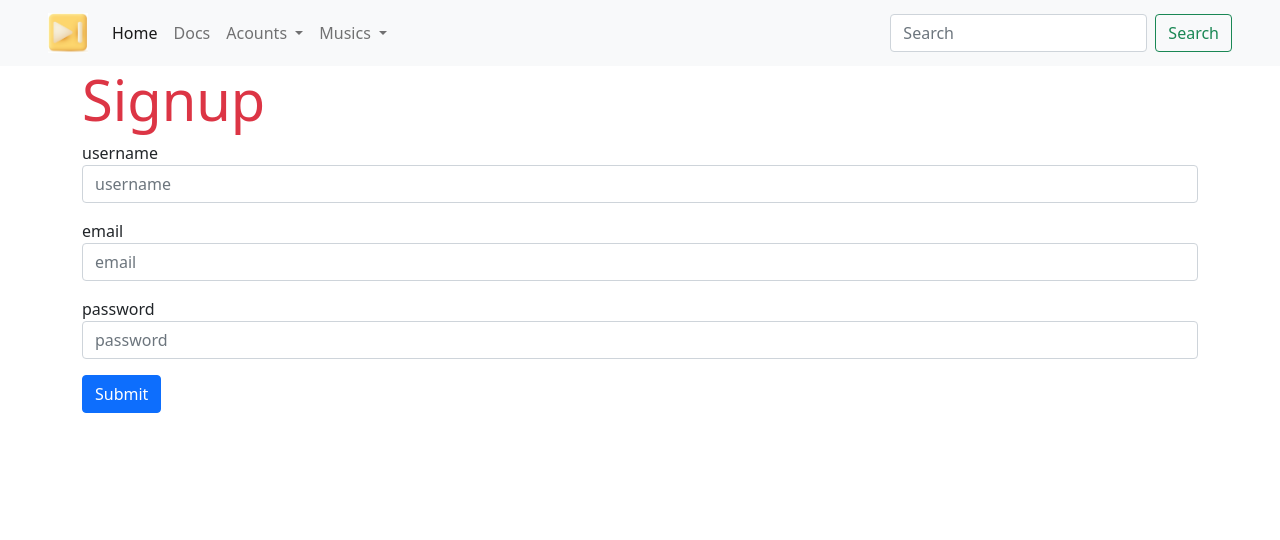
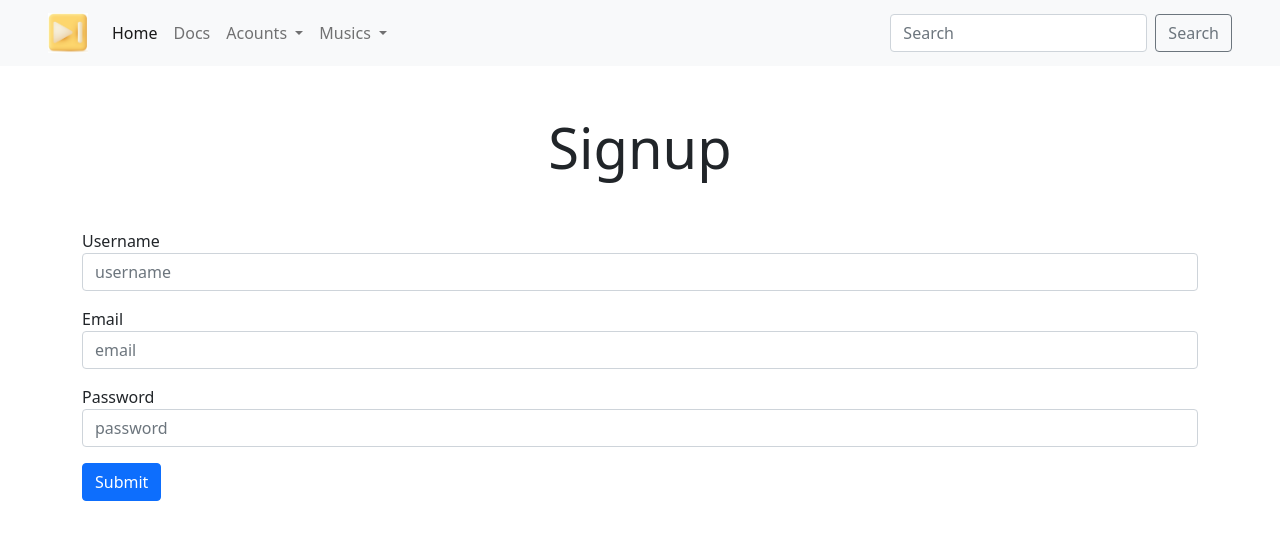
Before and after one commit to aureliasegarra/musicBoard, a FastAPI app: page /register/ in a window 1280 px wide. Shown: the top 540 px of the page. Run offline with FastAPI, Linux system fonts and the light colour scheme.

Commit message:
Update styles

```diff
--- a/templates/auth/login.html
+++ b/templates/auth/login.html
@@ -7,7 +7,7 @@
 {% block content %}
   <div class="container">
     <div class="row">
-      <h5 class="display-5">Login to Music Board</h5>
+      <h5 class="display-4 text-center text-dark my-5">Login</h5>
       <div class="text-danger font-weight-bold">
           {% for error in errors %}
             <li>{{error}}</li>
--- a/templates/components/card.html
+++ b/templates/components/card.html
@@ -1,5 +1,5 @@
-<div class="card" style="width: 13rem;">
-  <img src="{{obj.cover}}" class="card-img-top" alt="...">
+<div class="card shadow p-3 mb-5 bg-body-tertiary rounded" style="width: 13rem;">
+  <img src="{{obj.cover}}" class="card-img-top" alt="cover" width="150px" height="130px">
   <div class="card-body">
     <h3 class="card-title">{{obj.title}}</h3>
     <h5 class="card-title">{{obj.artist}}</h5>
--- a/templates/components/navbar.html
+++ b/templates/components/navbar.html
@@ -38,7 +38,7 @@
 
         <form class="d-flex" action="/search/">
           <input class="form-control me-2" type="search" placeholder="Search" aria-label="Search" name="query">
-          <button class="btn btn-outline-success" type="submit">Search</button>
+          <button class="btn btn-outline-secondary" type="submit">Search</button>
         </form>
       </div>
     </div>
--- a/templates/musics/create_music.html
+++ b/templates/musics/create_music.html
@@ -16,7 +16,7 @@
     </div>
 
     <div class="row my-5">
-      <h3 class="text-center display-4">Create a Music Post</h3>
+      <h3 class="text-center display-4 text-center text-dark my-5">Create a Music Post</h3>
       <form method="POST">
         <div class="mb-3">
           <input type="text" required class="form-control" name="title" value="{{title}}" placeholder="Music Title here">
--- a/templates/musics/homepage.html
+++ b/templates/musics/homepage.html
@@ -6,11 +6,11 @@
 
 {% block content %}
 <div class="container">
-      <h1 class="display-4 text-danger">Your Playlist ...</h1>
+      <h1 class="display-3 text-dark text-center mt-5 mb-5">Your Playlist </h1>
 
-    <div class="row">
+    <div class="row mt-2">
     {% for music in musics %}
-      <div class="col-lg-4 col-md-3 col-sm-10 mr-auto">
+      <div class="col-lg-4 col-md-4 mr-auto mb-5">
         {% with obj=music %}
           {% include "components/card.html" %}
         {% endwith %}
--- a/templates/musics/show_musics_to_delete.html
+++ b/templates/musics/show_musics_to_delete.html
@@ -9,7 +9,7 @@
   <div class="container">
   <div class="row">
     <div class="col">
-      <h1 class="display-5 text-center text-danger mb-3">Delete Musics</h1>
+      <h1 class="display-4 text-center text-dark my-5">Delete Musics</h1>
     </div>
     <div id="result" class="text-danger text-bold lead"></div>
   </div>
@@ -18,7 +18,7 @@
     <table class="table">
         <thead>
           <tr>
-            <th scope="col">Sr. No.</th>
+            <th scope="col">No.</th>
             <th scope="col">Title</th>
             <th scope="col">Artist</th>
             <th scope="col">Album</th>
--- a/templates/users/register.html
+++ b/templates/users/register.html
@@ -6,7 +6,7 @@
 
 {% block content %}
 <div class="container">
-      <h1 class="display-4 text-danger">Signup</h1>
+      <h1 class="display-4 text-center text-dark my-5">Signup</h1>
 
       <div class="text-danger font-weight-bold">
         {% for error in errors %}
@@ -16,15 +16,15 @@
 
       <form method="POST">
           <div class="mb-3">
-              <label>username</label>
+              <label>Username</label>
               <input type="text" required class="form-control" name="username" value="{{username}}" placeholder="username">
           </div>
           <div class="mb-3">
-            <label>email</label>
+            <label>Email</label>
             <input type="email" required class="form-control" name="email" value="{{email}}" placeholder="email">
         </div>
         <div class="mb-3">
-            <label>password</label>
+            <label>Password</label>
             <input type="password" required class="form-control" name="password" value="{{password}}" placeholder="password">
         </div>
         <button type="submit" class="btn btn-primary">Submit</button>
```
